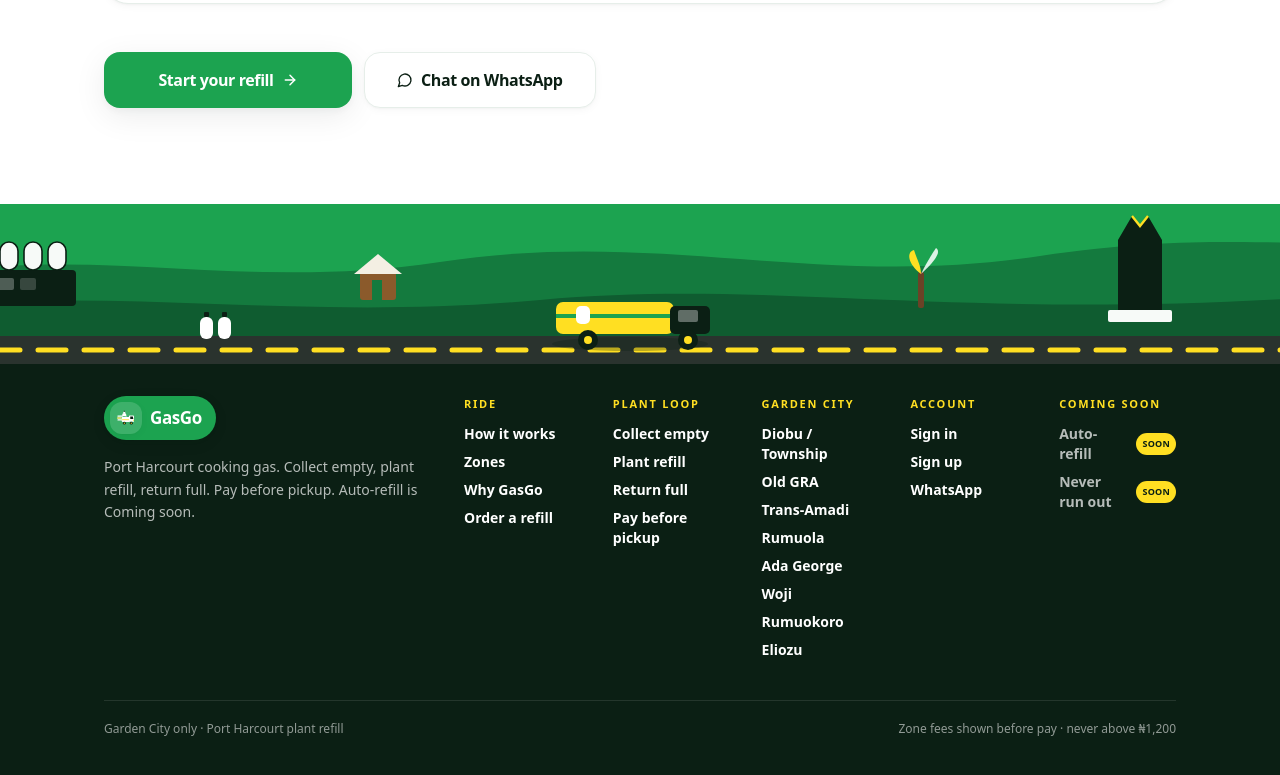
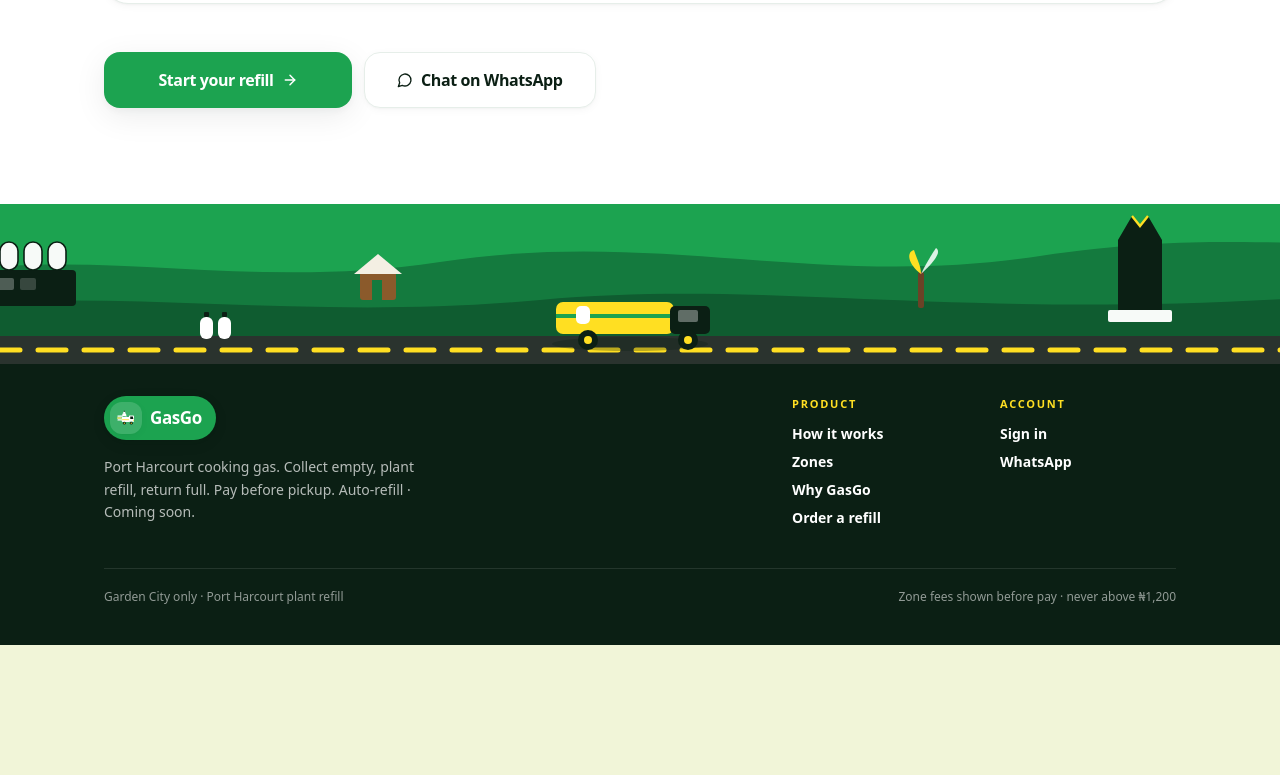
Before and after one commit to Muddyscode/GasGo, a Next.js app: page / in a window 1280 px wide. Shown: the part 3735-4510 px from the top of the page. After the commit the page ends 4380 px from the top, so only its background shows below. Built offline with nearby package versions, Linux system fonts and the light colour scheme.

Commit message:
fix(ui): trim marketing footer to Product and Account links
Keep the illustrated band and dark chrome. Drop the plant-loop link farm,
Garden City zone list, Sign up, and Coming soon column. Auto-refill stays
as one blurb line.

Co-authored-by: Muddyscode <Muddyscode@users.noreply.github.com>

```diff
--- a/src/components/marketing/MarketingFooter.tsx
+++ b/src/components/marketing/MarketingFooter.tsx
@@ -1,30 +1,16 @@
 import type { ReactNode } from "react";
 import Link from "next/link";
 import { BrandMark } from "@/components/brand/BrandMark";
-import { PH_ZONES, ZONE_FEE_MAX_NGN } from "@/config/pricing";
+import { ZONE_FEE_MAX_NGN } from "@/config/pricing";
 import { whatsappHref } from "@/config/whatsapp";
 import { formatNaira } from "@/lib/money";
 
-const RIDE_LINKS = [
+const PRODUCT_LINKS = [
   { href: "/how-it-works", label: "How it works" },
   { href: "/zones", label: "Zones" },
   { href: "/why", label: "Why GasGo" },
   { href: "/order/cylinder", label: "Order a refill" },
 ] as const;
-
-const LOOP_LINKS = [
-  { href: "/how-it-works", label: "Collect empty" },
-  { href: "/how-it-works", label: "Plant refill" },
-  { href: "/how-it-works", label: "Return full" },
-  { href: "/how-it-works", label: "Pay before pickup" },
-] as const;
-
-const ACCOUNT_LINKS = [
-  { href: "/login", label: "Sign in" },
-  { href: "/signup", label: "Sign up" },
-] as const;
-
-const COMING_SOON = ["Auto-refill", "Never run out"] as const;
 
 export function MarketingFooter() {
   return (
@@ -37,56 +23,28 @@ export function MarketingFooter() {
               <BrandMark inverted />
               <p className="mt-4 text-sm leading-relaxed text-white/70">
                 Port Harcourt cooking gas. Collect empty, plant refill, return
-                full. Pay before pickup. Auto-refill is Coming soon.
+                full. Pay before pickup. Auto-refill · Coming soon.
               </p>
             </div>
             <nav
               aria-label="Footer"
-              className="grid flex-1 grid-cols-2 gap-x-8 gap-y-8 sm:grid-cols-3 xl:grid-cols-5"
+              className="grid flex-1 grid-cols-2 gap-x-8 gap-y-8 lg:max-w-sm"
             >
-              <FooterCol title="Ride">
-                {RIDE_LINKS.map((link) => (
+              <FooterCol title="Product">
+                {PRODUCT_LINKS.map((link) => (
                   <FooterLink key={link.label} href={link.href}>
                     {link.label}
                   </FooterLink>
                 ))}
               </FooterCol>
-              <FooterCol title="Plant loop">
-                {LOOP_LINKS.map((link) => (
-                  <FooterLink key={link.label} href={link.href}>
-                    {link.label}
-                  </FooterLink>
-                ))}
-              </FooterCol>
-              <FooterCol title="Garden City">
-                {PH_ZONES.map((zone) => (
-                  <FooterLink key={zone.id} href="/zones">
-                    {zone.name}
-                  </FooterLink>
-                ))}
-              </FooterCol>
               <FooterCol title="Account">
-                {ACCOUNT_LINKS.map((link) => (
-                  <FooterLink key={link.href} href={link.href}>
-                    {link.label}
-                  </FooterLink>
-                ))}
+                <FooterLink href="/login">Sign in</FooterLink>
                 <a
                   href={whatsappHref("Hi GasGo, I have a question before I order.")}
                   className="transition-colors hover:text-[#FFDF22]"
                 >
                   WhatsApp
                 </a>
-              </FooterCol>
-              <FooterCol title="Coming soon">
-                {COMING_SOON.map((label) => (
-                  <span key={label} className="flex items-center gap-2 text-white/70">
-                    {label}
-                    <span className="rounded-full bg-[#FFDF22] px-1.5 py-px text-[9px] font-bold uppercase tracking-wide text-[#0B1F14]">
-                      Soon
-                    </span>
-                  </span>
-                ))}
               </FooterCol>
             </nav>
           </div>
```
Also changed, not shown: 1 other file (tests, documents, lock files or other folders).
